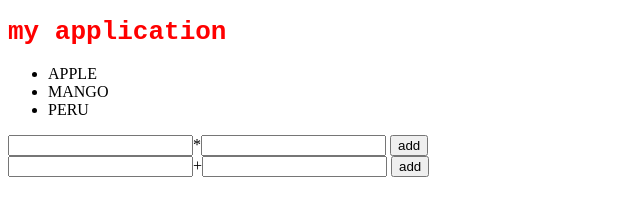
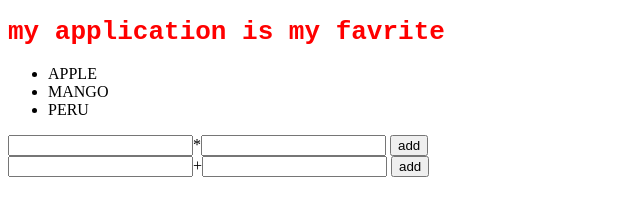
Before and after one commit to kiran5112/box-app, a plain HTML site: page git.html in a window 1280 px wide. Shown: the whole page, without its empty margins (0-640 px from the left). Drawn offline with Linux system fonts and the light colour scheme.

Commit message:
modified text

```diff
--- a/git.html
+++ b/git.html
@@ -8,7 +8,7 @@
     <link rel="stylesheet" href="style.css">
 </head>
 <body>
-    <h1>my application</h1>
+    <h1>my application is my favrite</h1>
     <ul>
         <li>APPLE</li>
         <li>MANGO</li>
```
